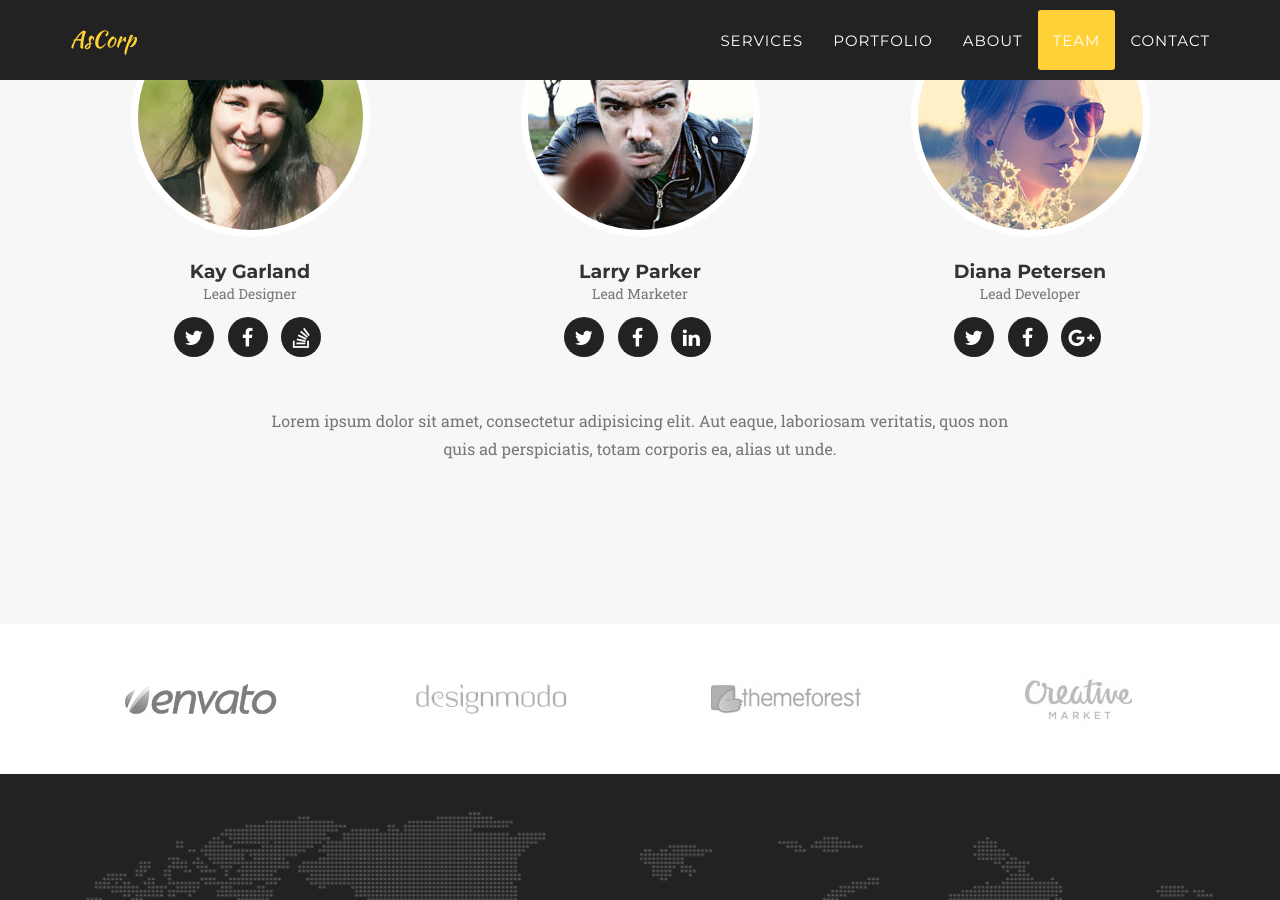
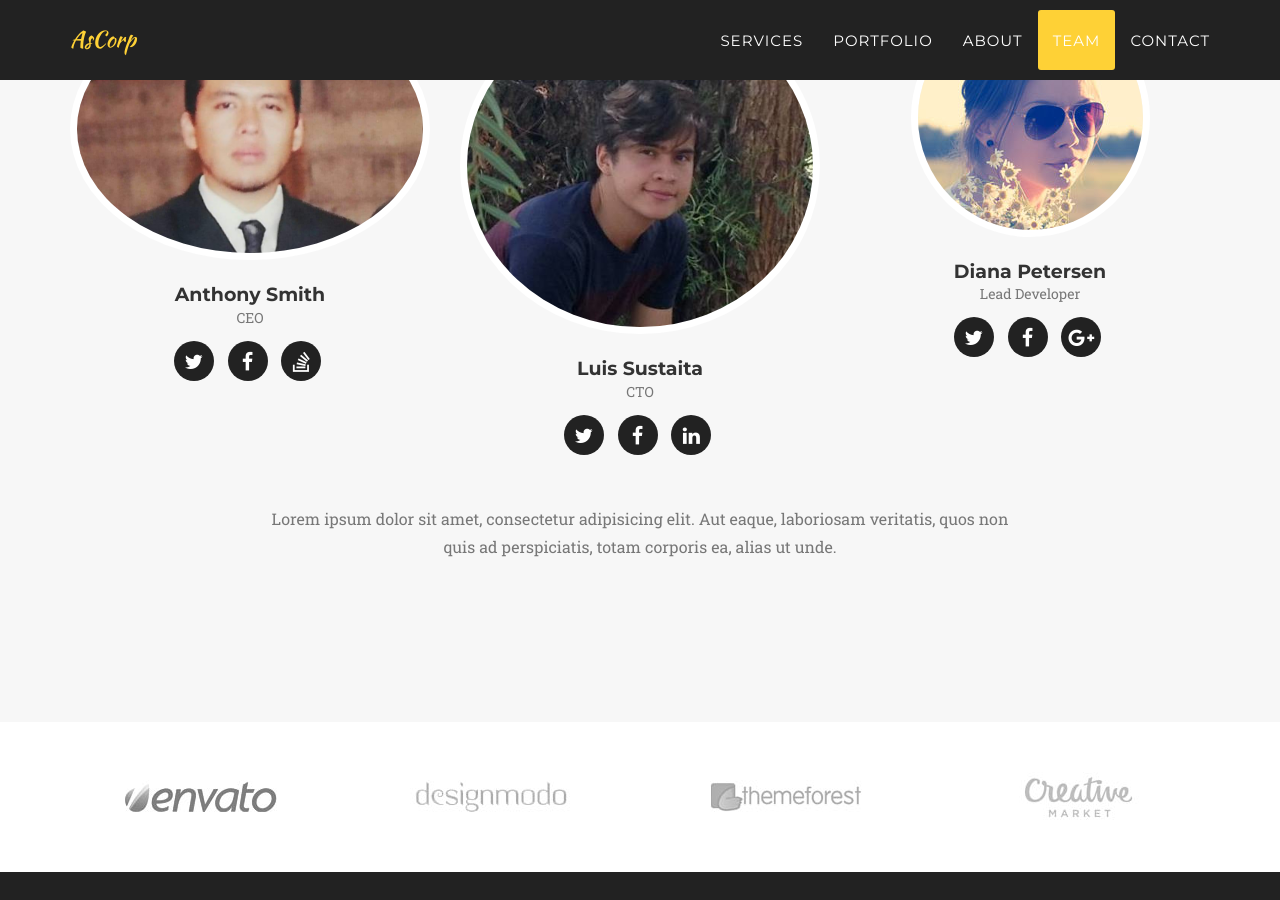
Before and after one commit to ascorpmx/ascorpmx.github.io, a Jekyll site: the page built from index.html, in a window 1280 px wide and 900 px high, scrolled down 4875 px. Built offline with Jekyll 4.4.1, drawn with Linux system fonts in a browser that asks for light colours; some web fonts are replaced.

Commit message:
Added base theme

```diff
--- a/_config.yml
+++ b/_config.yml
@@ -9,9 +9,9 @@ description: "Sitio oficial de AsCorp"
 
 # Team names, titles and social links
 people:
-- name: Kay Garland
+- name: Anthony Smith
   pic: 1
-  position: Lead Designer
+  position: CEO
   social:
     - title: twitter
       url: #
@@ -20,9 +20,9 @@ people:
     - title: stack-overflow
       url: #
 
-- name: Larry Parker
+- name: Luis Sustaita
   pic: 2
-  position: Lead Marketer
+  position: CTO
   social:
     - title: twitter
       url: #
```
Also changed, not shown: img/team/1.jpg, img/team/2.jpg.
